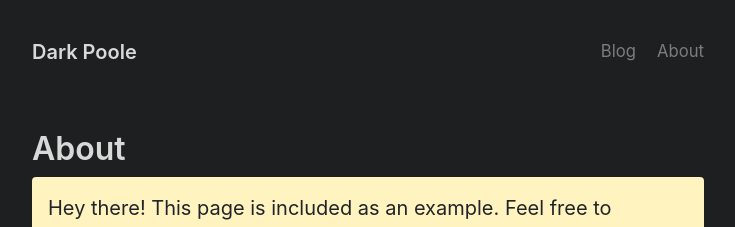
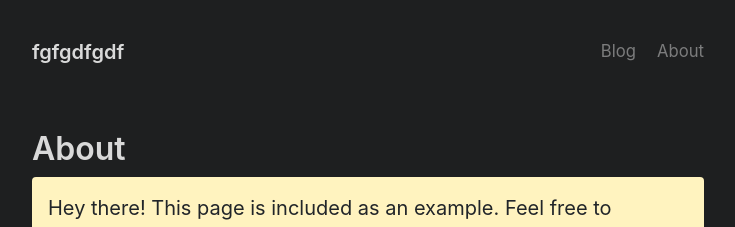
Before and after one commit to fgfgdfgdf/fgfgdfgdf-fgfgdfgdf.github.io, a Jekyll site: the page built from about.md, in a window 1280 px wide. Shown: the top 227 px of the page, without its empty margins (272-1007 px from the left). Built offline with Jekyll 4.4.1, drawn with Linux system fonts in a browser that asks for light colours.

Commit message:
no message

```diff
--- a/_config.yml
+++ b/_config.yml
@@ -1,5 +1,5 @@
 # Setup
-title: Dark Poole
+title: fgfgdfgdf
 url: https://getpoole.com
 paginate: 1
 baseurl: ""
@@ -32,9 +32,8 @@ sass:
 
 # Specify the author for blog posts
 author:
-  name: Mark Otto
-  url: https://twitter.com/mdo
-  email: markdotto@gmail.com
+  name: fgfgdfgdf
+  url: https://fgfgdfgdf.github.io/archive/
 
 # Custom vars
 version: 3.0.0
```
